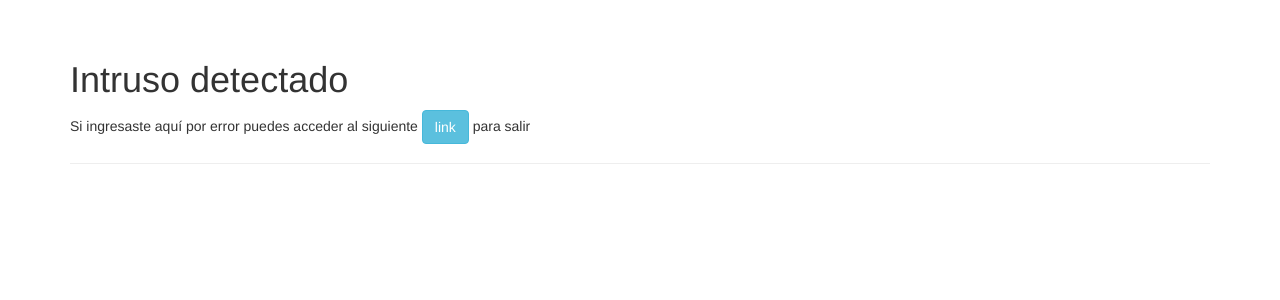
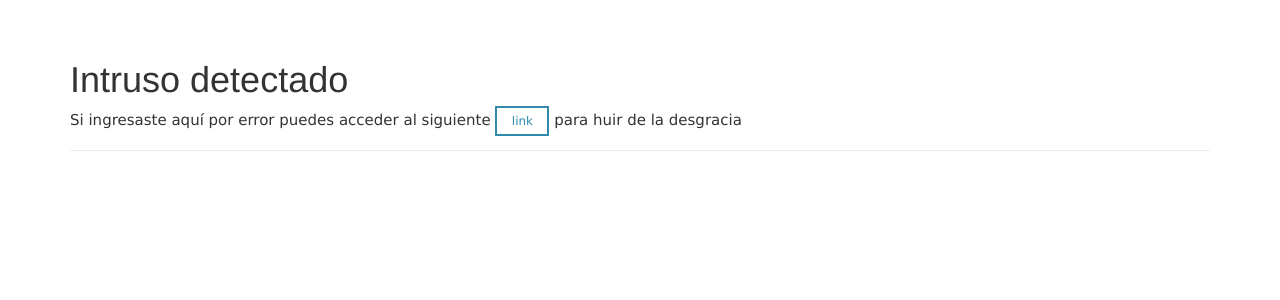
Before and after one commit to jeiriz/flask-app, a Flask app: page /secret in a window 1280 px wide. Shown: the part 52-352 px from the top of the page. Run offline with Flask 2, Linux system fonts and the light colour scheme; some libraries are stand-ins or nearby versions.

Commit message:
mejoras template

```diff
--- a/app.py
+++ b/app.py
@@ -120,12 +120,12 @@ def dictCsv(csvArc):
 def buscadorPais():
     if 'username' in session:
         listado=dictCsv("clientes.csv")
-        formulario = SearchForm() #instancia objeto en formulario para poder usarlo
+        formulario = SearchForm(enviar="enviar") #instancia objeto en formulario para poder usarlo
         pais=formulario.search.data #Argentina
         if formulario.validate_on_submit(): #si llena el buscador
             paises=[]
             for i in listado:
-                if pais in i['País'] : #si Argentina se encuentra en columna Pais
+                if pais in i['País'] and i["País"] not in paises: #si Argentina se encuentra en columna Pais
                     paises.append(i['País']) #agerga el pais encontrado
             if paises: #si tiene contenido
                 flash("Búsqueda exitosa")
--- a/static/css/style.css
+++ b/static/css/style.css
@@ -1,5 +1,45 @@
 /*CSS General y Template Clientes*/
 
+.secret {
+  color: #318aac !important;
+  font-size: 12px;
+  font-weight: 400;
+  padding: 0.5em 1.2em;
+  background: rgba(0,0,0,0);
+  border: 2px solid;
+  border-color: #318aac;
+  transition: all 1s ease;
+  position: relative;
+  text-decoration: none;
+}
+.secret:hover {
+  background: #318aac;
+  color: #fff !important;
+  text-decoration: none;
+}
+
+#enviar{
+color: #fff !important;
+text-transform: uppercase;
+text-decoration: none;
+background: #17A589;
+padding: 10px;
+border-radius: 5px;
+display: inline-block;
+border: none;
+transition: all 0.4s ease 0s;
+width:90px;
+height: 40px;
+}
+
+#enviar:hover{
+background: #434343;
+letter-spacing: 1px;
+-webkit-box-shadow: 0px 5px 40px -10px rgba(0,0,0,0.57);
+-moz-box-shadow: 0px 5px 40px -10px rgba(0,0,0,0.57);
+box-shadow: 5px 40px -10px rgba(0,0,0,0.57);
+transition: all 0.4s ease 0s;
+}
 
 /*BUSCADOR CONSULTAS*/
 #myInput {
@@ -54,7 +94,7 @@
 	text-shadow: 0 1px 0 rgba(255,255,255,.5);
 }
 /*TABLA USUARIOS*/
-.secret tr:first-child td{
+.secretTable tr:first-child td{
 	color:white;
 	font-weight: bold;
 	font-size: 18px;
@@ -65,7 +105,7 @@
 	background-image: -o-linear-gradient(top, #17A589, #17A589);
 	background-image: linear-gradient(to bottom, #17A589, #17A589);
 }
-.secret tr:second-child td{
+.secretTable tr:second-child td{
 color:white;
 	font-weight: bold;
 	font-size: 18px;
@@ -76,7 +116,7 @@ color:white;
 	background-image: -o-linear-gradient(top, #17A589, #17A589);
 	background-image: linear-gradient(to bottom, #17A589, #17A589);
 	}
-.secret{
+.secretTable{
 	width:20%;
 }
 p{
--- a/templates/login.html
+++ b/templates/login.html
@@ -4,6 +4,7 @@
 {% block title %}Inicio sesión{% endblock %}
 
 {% block page_content %}
+<h1>Inicio de Sesión</h1>
 <div class="page-header">
     {{ wtf.quick_form(formulario) }}
 </div>
--- a/templates/registrar.html
+++ b/templates/registrar.html
@@ -4,6 +4,7 @@
 {% block title %}Registrarse{% endblock %}
 
 {% block page_content %}
+<h1>Registro</h1>
 <div class="page-header">
     {{ wtf.quick_form(form) }}
 </div>
--- a/templates/secret.html
+++ b/templates/secret.html
@@ -7,7 +7,7 @@
 <div class="page-header">
     <h2 class="alert alert-warning" role="alert">INFORMACIÓN ULTRA MEGA SECRETA</h2>
 <h3>DB Usuarios existentes</h3>
-<table class="table table-bordered table-condensed secret">
+<table class="table table-bordered table-condensed secretTable">
 			<tbody>
 				 {% for row in lista %}
 				<tr>
--- a/templates/sin_permiso.html
+++ b/templates/sin_permiso.html
@@ -3,8 +3,9 @@
 {% block title %}PERMISO DENEGADO{% endblock %}
 
 {% block page_content %}
+<link rel="stylesheet" href="{{ url_for('static', filename='css/style.css') }}">
 <div class="page-header">
     <h1>Intruso detectado</h1>
-    <p>Si ingresaste aquí por error puedes acceder al siguiente <a href={{ url_for('hacked') }} class="btn btn-info">link</a> para salir</p> <!-- Peque;a trampa jeje -->
+    <p>Si ingresaste aquí por error puedes acceder al siguiente <a href={{ url_for('hacked') }} class="secret">link</a> para huir de la desgracia</p> <!-- Peque;a trampa jeje -->
 </div>
 {% endblock %}
```
